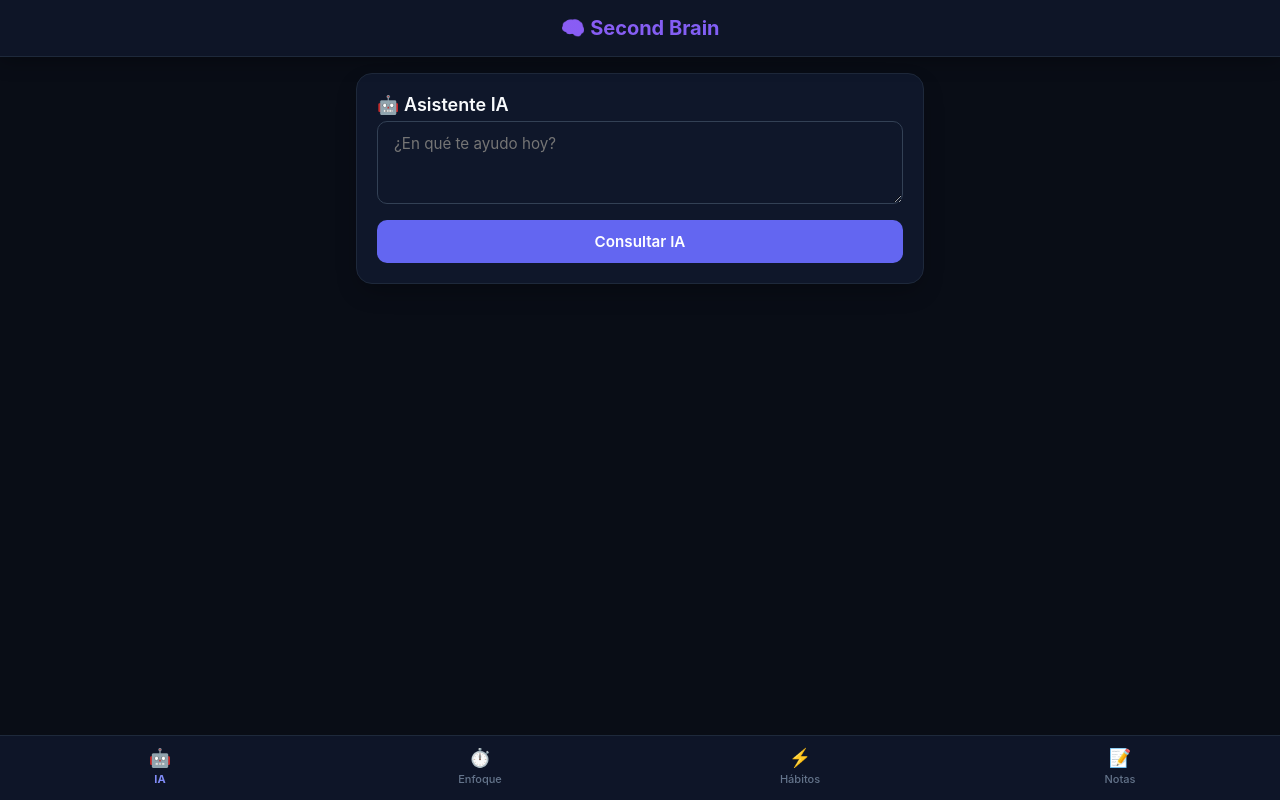
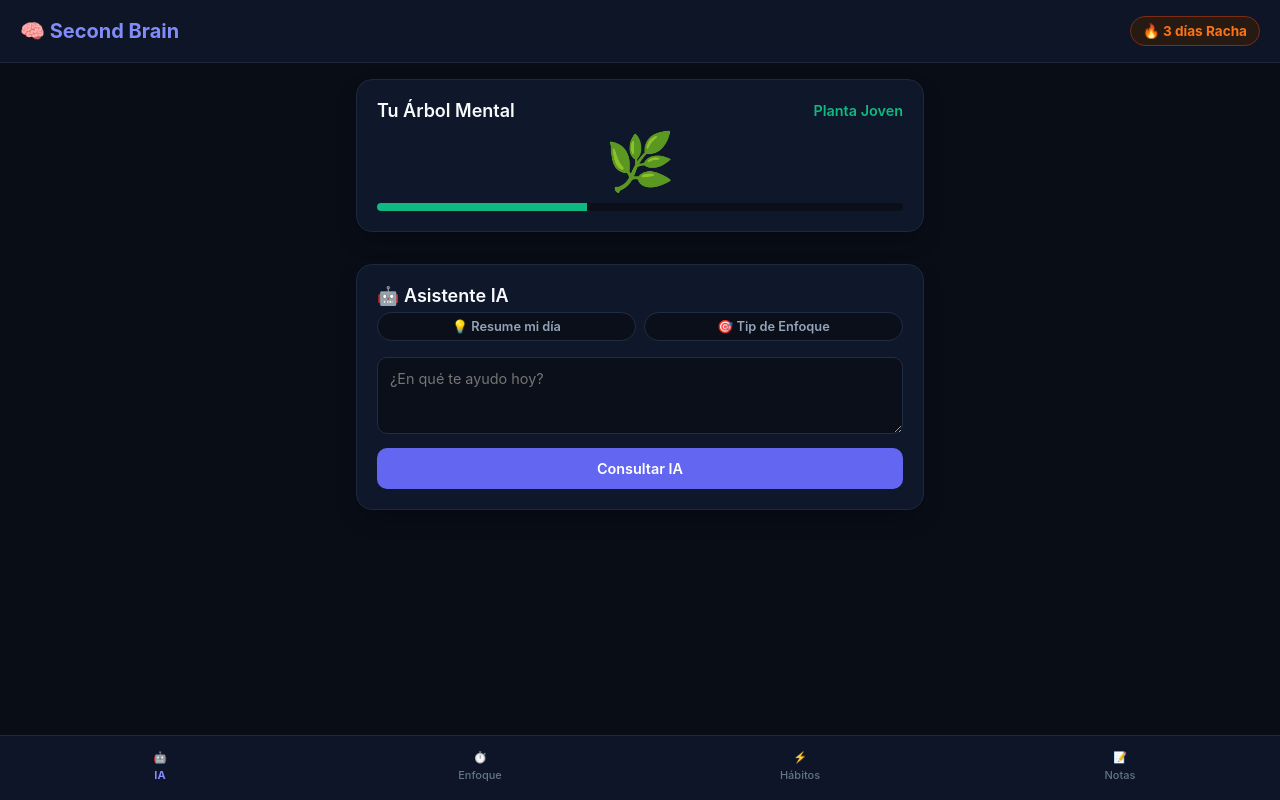
Before and after one commit to bonillajohan628-cmyk/Second-Brain-, a React (Vite) app: page / in a window 1280 px wide. Built offline with nearby package versions, Linux system fonts and the light colour scheme.

Commit message:
UI Fix: restaurar árbol, contador de rachas y corregir espacios vacíos

```diff
--- a/src/App.css
+++ b/src/App.css
@@ -1,23 +1,20 @@
 @import url('https://fonts.googleapis.com/css2?family=Inter:wght@300;400;600;700&display=swap');
 
 :root {
-  --bg-primary: #0f172a;
-  --bg-card: #1e293b;
-  --bg-card-hover: #334155;
+  --bg-primary: #0b0f19;
+  --bg-card: #151c2c;
   --accent: #6366f1;
-  --accent-hover: #4f46e5;
   --text-main: #f8fafc;
   --text-muted: #94a3b8;
-  --border: #334155;
-  --danger: #ef4444;
-  --success: #10b981;
+  --border: #232d42;
+  --tree-green: #10b981;
 }
 
 * {
   box-sizing: border-box;
   margin: 0;
   padding: 0;
-  font-family: 'Inter', system-ui, -apple-system, sans-serif;
+  font-family: 'Inter', sans-serif;
   -webkit-tap-highlight-color: transparent;
 }
 
@@ -25,130 +22,142 @@ body {
   background-color: var(--bg-primary);
   color: var(--text-main);
   min-height: 100vh;
-  padding-bottom: 80px;
+  padding-bottom: 90px;
 }
 
 .app-header {
-  padding: 20px 16px;
+  padding: 16px;
   background: var(--bg-card);
   border-bottom: 1px solid var(--border);
-  text-align: center;
-  box-shadow: 0 4px 20px rgba(0,0,0,0.3);
+  display: flex;
+  justify-content: space-between;
+  align-items: center;
 }
 
 .app-title {
-  font-size: 1.4rem;
+  font-size: 1.3rem;
   font-weight: 700;
-  background: linear-gradient(135deg, #a855f7, #6366f1);
-  -webkit-background-clip: text;
-  -webkit-text-fill-color: transparent;
+  color: #a855f7;
+}
+
+.streak-badge {
+  background: #271a12;
+  color: #f97316;
+  border: 1px solid #7c2d12;
+  padding: 6px 12px;
+  border-radius: 20px;
+  font-weight: 700;
+  font-size: 0.85rem;
 }
 
 .container {
   padding: 16px;
   max-width: 600px;
   margin: 0 auto;
+  display: flex;
+  flex-direction: column;
+  gap: 16px;
 }
 
 .card {
   background: var(--bg-card);
   border: 1px solid var(--border);
   border-radius: 16px;
-  padding: 20px;
-  margin-bottom: 16px;
-  box-shadow: 0 10px 25px -5px rgba(0, 0, 0, 0.3);
+  padding: 18px;
+  box-shadow: 0 4px 12px rgba(0,0,0,0.2);
 }
 
 .card-title {
-  font-size: 1.1rem;
+  font-size: 1rem;
   font-weight: 600;
-  margin-bottom: 14px;
-  color: var(--text-main);
+  margin-bottom: 12px;
   display: flex;
   align-items: center;
-  gap: 8px;
+  justify-content: space-between;
 }
 
-input, textarea {
+/* Árbol de Crecimiento */
+.tree-container {
+  text-align: center;
+  padding: 10px 0;
+}
+
+.tree-icon {
+  font-size: 3.5rem;
+  margin-bottom: 6px;
+}
+
+.tree-level {
+  font-size: 0.9rem;
+  color: var(--tree-green);
+  font-weight: 600;
+}
+
+.progress-bar-bg {
+  background: var(--bg-primary);
+  height: 8px;
+  border-radius: 10px;
+  overflow: hidden;
+  margin-top: 8px;
+}
+
+.progress-bar-fill {
+  background: var(--tree-green);
+  height: 100%;
+  transition: width 0.3s ease;
+}
+
+/* Sugerencias Rápidas */
+.chips-grid {
+  display: flex;
+  gap: 8px;
+  overflow-x: auto;
+  padding-bottom: 4px;
+  margin-bottom: 12px;
+}
+
+.chip {
+  background: var(--bg-primary);
+  border: 1px solid var(--border);
+  color: var(--text-muted);
+  padding: 6px 12px;
+  border-radius: 20px;
+  font-size: 0.8rem;
+  white-space: nowrap;
+  cursor: pointer;
+}
+
+textarea, input {
   width: 100%;
-  padding: 12px 16px;
+  padding: 12px;
   background: var(--bg-primary);
   border: 1px solid var(--border);
   border-radius: 10px;
   color: var(--text-main);
-  font-size: 0.95rem;
-  margin-bottom: 12px;
+  font-size: 0.9rem;
   outline: none;
-  transition: border-color 0.2s;
-}
-
-input:focus, textarea:focus {
-  border-color: var(--accent);
+  margin-bottom: 10px;
 }
 
 button {
   width: 100%;
-  padding: 12px 18px;
+  padding: 12px;
   background: var(--accent);
   color: white;
   border: none;
   border-radius: 10px;
   font-weight: 600;
-  font-size: 0.95rem;
-  cursor: pointer;
-  transition: all 0.2s ease;
-  display: flex;
-  justify-content: center;
-  align-items: center;
-  gap: 8px;
-}
-
-button:active {
-  transform: scale(0.98);
-  background: var(--accent-hover);
-}
-
-.btn-danger {
-  background: #291518;
-  color: var(--danger);
-  border: 1px solid #7f1d1d;
-}
-
-.timer-display {
-  font-size: 3.5rem;
-  font-weight: 700;
-  text-align: center;
-  margin: 20px 0;
-  letter-spacing: 2px;
-  color: #38bdf8;
-  font-variant-numeric: tabular-nums;
-}
-
-.item-row {
-  display: flex;
-  align-items: center;
-  justify-content: space-between;
-  padding: 12px;
-  background: var(--bg-primary);
-  border-radius: 10px;
-  margin-bottom: 8px;
-  border: 1px solid var(--border);
-}
-
-.item-row.done {
-  opacity: 0.5;
-  text-decoration: line-through;
+  font-size: 0.9rem;
 }
 
 .ai-response-box {
   background: var(--bg-primary);
-  border-left: 4px solid var(--accent);
-  padding: 14px;
-  border-radius: 8px;
-  margin-top: 14px;
-  font-size: 0.95rem;
-  line-height: 1.5;
-  color: #e2e8f0;
+  border-left: 3px solid var(--accent);
+  padding: 12px;
+  border-radius: 6px;
+  margin-top: 12px;
+  font-size: 0.88rem;
+  line-height: 1.4;
   white-space: pre-wrap;
 }
 
@@ -163,8 +172,6 @@ button:active {
   display: flex;
   justify-content: space-around;
   align-items: center;
-  z-index: 1000;
-  backdrop-filter: blur(10px);
 }
 
 .nav-item {
@@ -175,17 +182,12 @@ button:active {
   display: flex;
   flex-direction: column;
   align-items: center;
-  gap: 4px;
-  padding: 8px;
-  border-radius: 0;
+  gap: 3px;
   width: auto;
+  padding: 0;
 }
 
 .nav-item.active {
   color: var(--accent);
-  font-weight: 700;
+  font-weight: bold;
 }
-
-.nav-icon {
-  font-size: 1.2rem;
-}
--- a/src/App.jsx
+++ b/src/App.jsx
@@ -4,203 +4,168 @@ import './App.css'
 export default function App() {
   const [tab, setTab] = useState('inicio')
 
+  // Rachas y Árbol de Crecimiento
+  const [streak, setStreak] = useState(() => Number(localStorage.getItem('sb_streak')) || 3)
+  const [treeExp, setTreeExp] = useState(() => Number(localStorage.getItem('sb_exp')) || 40)
+
   // Pomodoro
   const [timeLeft, setTimeLeft] = useState(25 * 60)
   const [isRunning, setIsRunning] = useState(false)
 
-  // IA Libre
+  // IA
   const [aiPrompt, setAiPrompt] = useState('')
   const [aiResponse, setAiResponse] = useState('')
   const [loadingAi, setLoadingAi] = useState(false)
 
-  // Hábitos
+  // Hábitos y Notas
   const [habits, setHabits] = useState(() => JSON.parse(localStorage.getItem('sb_habits')) || [
-    { id: 1, name: 'Leer 20 mins', done: false },
+    { id: 1, name: 'Leer 20 mins', done: true },
     { id: 2, name: 'Hacer ejercicio', done: false }
   ])
   const [newHabit, setNewHabit] = useState('')
-
-  // Bloc de Memoria
   const [savedNotes, setSavedNotes] = useState(() => JSON.parse(localStorage.getItem('sb_notes')) || [])
   const [noteTitle, setNoteTitle] = useState('')
   const [noteContent, setNoteContent] = useState('')
 
-  // Persistencia
+  useEffect(() => { localStorage.setItem('sb_streak', streak) }, [streak])
+  useEffect(() => { localStorage.setItem('sb_exp', treeExp) }, [treeExp])
   useEffect(() => { localStorage.setItem('sb_habits', JSON.stringify(habits)) }, [habits])
   useEffect(() => { localStorage.setItem('sb_notes', JSON.stringify(savedNotes)) }, [savedNotes])
 
-  // Timer Pomodoro
-  useEffect(() => {
-    let timer = null
-    if (isRunning && timeLeft > 0) {
-      timer = setInterval(() => setTimeLeft(prev => prev - 1), 1000)
-    } else if (timeLeft === 0) {
-      setIsRunning(false)
-    }
-    return () => clearInterval(timer)
-  }, [isRunning, timeLeft])
-
-  const formatTime = (timeInSec) => {
-    const m = Math.floor(timeInSec / 60)
-    const s = timeInSec % 60
-    return `${m.toString().padStart(2, '0')}:${s.toString().padStart(2, '0')}`
+  // Lógica del Árbol según Experiencia
+  const getTreeStage = () => {
+    if (treeExp < 30) return { icon: '🌱', level: 'Brote' }
+    if (treeExp < 70) return { icon: '🌿', level: 'Planta Joven' }
+    if (treeExp < 120) return { icon: '🪴', level: 'Arbusto' }
+    return { icon: '🌳', level: 'Árbol Sabio' }
   }
 
-  // Consulta IA (GET directo Pollinations)
-  const askAI = async () => {
-    if (!aiPrompt.trim()) return
+  const askAI = async (promptToSend) => {
+    const query = promptToSend || aiPrompt
+    if (!query.trim()) return
     setLoadingAi(true)
     setAiResponse('Pensando respuesta...')
     try {
-      const res = await fetch('https://text.pollinations.ai/' + encodeURIComponent(aiPrompt))
+      const res = await fetch('https://text.pollinations.ai/' + encodeURIComponent(query))
       const data = await res.text()
       setAiResponse(data)
     } catch (error) {
-      setAiResponse('Error al conectar con la IA. Intenta de nuevo.')
+      setAiResponse('Error al conectar con la IA.')
     } finally {
       setLoadingAi(false)
     }
   }
 
-  const addHabit = () => {
-    if (!newHabit.trim()) return
-    setHabits([...habits, { id: Date.now(), name: newHabit, done: false }])
-    setNewHabit('')
+  const toggleHabit = (id) => {
+    setHabits(habits.map(h => {
+      if (h.id === id) {
+        const updatedDone = !h.done
+        if (updatedDone) setTreeExp(prev => prev + 15)
+        return { ...h, done: updatedDone }
       }
-
-  const toggleHabit = (id) => {
-    setHabits(habits.map(h => h.id === id ? { ...h, done: !h.done } : h))
-  }
-
-  const addNote = () => {
-    if (!noteTitle.trim() && !noteContent.trim()) return
-    setSavedNotes([...savedNotes, { id: Date.now(), title: noteTitle, content: noteContent }])
-    setNoteTitle('')
-    setNoteContent('')
-  }
-
-  const deleteNote = (id) => {
-    setSavedNotes(savedNotes.filter(n => n.id !== id))
+      return h
+    }))
   }
 
   return (
     <div>
       <header className="app-header">
         <h1 className="app-title">🧠 Second Brain</h1>
+        <div className="streak-badge">🔥 {streak} días Racha</div>
       </header>
 
       <main className="container">
-        {/* PESTAÑA: INICIO / IA */}
+        {/* VISTA PRINCIPAL (IA + ÁRBOL) */}
         {tab === 'inicio' && (
+          <>
+            {/* Árbol de Crecimiento para llenar espacio visual */}
+            <div className="card tree-container">
+              <div className="card-title">
+                <span>Tu Árbol Mental</span>
+                <span className="tree-level">{getTreeStage().level}</span>
+              </div>
+              <div className="tree-icon">{getTreeStage().icon}</div>
+              <div className="progress-bar-bg">
+                <div className="progress-bar-fill" style={{ width: `${Math.min(treeExp, 100)}%` }}></div>
+              </div>
+            </div>
+
+            {/* Asistente IA con atajos rápidos */}
             <div className="card">
               <h2 className="card-title">🤖 Asistente IA</h2>
+
+              <div className="chips-grid">
+                <button type="button" className="chip" onClick={() => { setAiPrompt('Resume mi día'); askAI('Resume mi día'); }}>
+                  💡 Resume mi día
+                </button>
+                <button type="button" className="chip" onClick={() => { setAiPrompt('Dame un consejo de enfoque'); askAI('Dame un consejo de enfoque'); }}>
+                  🎯 Tip de Enfoque
+                </button>
+              </div>
+
               <textarea
                 rows="3"
                 placeholder="¿En qué te ayudo hoy?"
                 value={aiPrompt}
                 onChange={(e) => setAiPrompt(e.target.value)}
               />
-            <button onClick={askAI} disabled={loadingAi}>
+              <button onClick={() => askAI()} disabled={loadingAi}>
                 {loadingAi ? 'Procesando...' : 'Consultar IA'}
               </button>
-            {aiResponse && (
-              <div className="ai-response-box">
-                {aiResponse}
+              {aiResponse && <div className="ai-response-box">{aiResponse}</div>}
             </div>
+          </>
         )}
+
+        {/* RESTO DE PESTAÑAS */}
+        {tab === 'pomodoro' && (
+          <div className="card" style={{ textAlign: 'center' }}>
+            <h2 className="card-title">⏱️ Pomodoro</h2>
+            <div style={{ fontSize: '3rem', margin: '15px 0', color: '#38bdf8' }}>
+              {Math.floor(timeLeft / 60).toString().padStart(2, '0')}:{(timeLeft % 60).toString().padStart(2, '0')}
+            </div>
+            <button onClick={() => setIsRunning(!isRunning)}>{isRunning ? 'Pausar' : 'Iniciar'}</button>
           </div>
         )}
 
-        {/* PESTAÑA: ENFOQUE (POMODORO) */}
-        {tab === 'pomodoro' && (
-          <div className="card">
-            <h2 className="card-title">⏱️ Temporizador Pomodoro</h2>
-            <div className="timer-display">{formatTime(timeLeft)}</div>
-            <div style={{ display: 'flex', gap: '10px' }}>
-              <button onClick={() => setIsRunning(!isRunning)}>
-                {isRunning ? 'Pausar' : 'Iniciar Enfoque'}
-              </button>
-              <button className="btn-danger" onClick={() => { setIsRunning(false); setTimeLeft(25 * 60); }}>
-                Reiniciar
-              </button>
-            </div>
-          </div>
-        )}
-
-        {/* PESTAÑA: HÁBITOS */}
         {tab === 'habitos' && (
           <div className="card">
-            <h2 className="card-title">⚡ Control de Hábitos</h2>
-            <div style={{ display: 'flex', gap: '8px', marginBottom: '16px' }}>
-              <input
-                type="text"
-                placeholder="Nuevo hábito..."
-                value={newHabit}
-                onChange={(e) => setNewHabit(e.target.value)}
-                style={{ marginBottom: 0 }}
-              />
-              <button onClick={addHabit} style={{ width: 'auto' }}>Agregar</button>
-            </div>
+            <h2 className="card-title">⚡ Hábitos (+EXP para tu árbol)</h2>
             {habits.map(h => (
-              <div key={h.id} className={`item-row ${h.done ? 'done' : ''}`} onClick={() => toggleHabit(h.id)}>
-                <span>{h.name}</span>
+              <div key={h.id} style={{ display: 'flex', justifyContent: 'space-between', padding: '10px 0', borderBottom: '1px solid #232d42' }} onClick={() => toggleHabit(h.id)}>
+                <span style={{ textDecoration: h.done ? 'line-through' : 'none', opacity: h.done ? 0.6 : 1 }}>{h.name}</span>
                 <input type="checkbox" checked={h.done} readOnly />
               </div>
             ))}
           </div>
         )}
 
-        {/* PESTAÑA: NOTAS */}
         {tab === 'notas' && (
           <div className="card">
-            <h2 className="card-title">📝 Bloc de Memoria</h2>
-            <input
-              type="text"
-              placeholder="Título de la nota"
-              value={noteTitle}
-              onChange={(e) => setNoteTitle(e.target.value)}
-            />
-            <textarea
-              rows="3"
-              placeholder="Escribe tu nota aquí..."
-              value={noteContent}
-              onChange={(e) => setNoteContent(e.target.value)}
-            />
-            <button onClick={addNote}>Guardar Nota</button>
-
-            <div style={{ marginTop: '20px' }}>
-              {savedNotes.map(n => (
-                <div key={n.id} className="card" style={{ background: 'var(--bg-primary)', marginBottom: '10px' }}>
-                  <div style={{ display: 'flex', justifyContent: 'space-between', alignItems: 'center' }}>
-                    <h3 style={{ fontSize: '1rem', color: '#38bdf8' }}>{n.title}</h3>
-                    <button className="btn-danger" onClick={() => deleteNote(n.id)} style={{ width: 'auto', padding: '4px 8px', fontSize: '0.75rem' }}>
-                      Eliminar
-                    </button>
-                  </div>
-                  <p style={{ marginTop: '8px', fontSize: '0.88rem', color: '#cbd5e1' }}>{n.content}</p>
-                </div>
-              ))}
-            </div>
+            <h2 className="card-title">📝 Notas Rápidas</h2>
+            <input placeholder="Título..." value={noteTitle} onChange={(e) => setNoteTitle(e.target.value)} />
+            <textarea placeholder="Contenido..." value={noteContent} onChange={(e) => setNoteContent(e.target.value)} />
+            <button onClick={() => {
+              if (!noteTitle.trim()) return;
+              setSavedNotes([...savedNotes, { id: Date.now(), title: noteTitle, content: noteContent }]);
+              setNoteTitle(''); setNoteContent('');
+            }}>Guardar Nota</button>
           </div>
         )}
       </main>
 
       <nav className="bottom-nav">
         <button className={`nav-item ${tab === 'inicio' ? 'active' : ''}`} onClick={() => setTab('inicio')}>
-          <span className="nav-icon">🤖</span>
-          <span>IA</span>
+          <span>🤖</span><span>IA</span>
         </button>
         <button className={`nav-item ${tab === 'pomodoro' ? 'active' : ''}`} onClick={() => setTab('pomodoro')}>
-          <span className="nav-icon">⏱️</span>
-          <span>Enfoque</span>
+          <span>⏱️</span><span>Enfoque</span>
         </button>
         <button className={`nav-item ${tab === 'habitos' ? 'active' : ''}`} onClick={() => setTab('habitos')}>
-          <span className="nav-icon">⚡</span>
-          <span>Hábitos</span>
+          <span>⚡</span><span>Hábitos</span>
         </button>
         <button className={`nav-item ${tab === 'notas' ? 'active' : ''}`} onClick={() => setTab('notas')}>
-          <span className="nav-icon">📝</span>
-          <span>Notas</span>
+          <span>📝</span><span>Notas</span>
         </button>
       </nav>
     </div>
```
Lines whose indentation alone changed are shown as unchanged.
